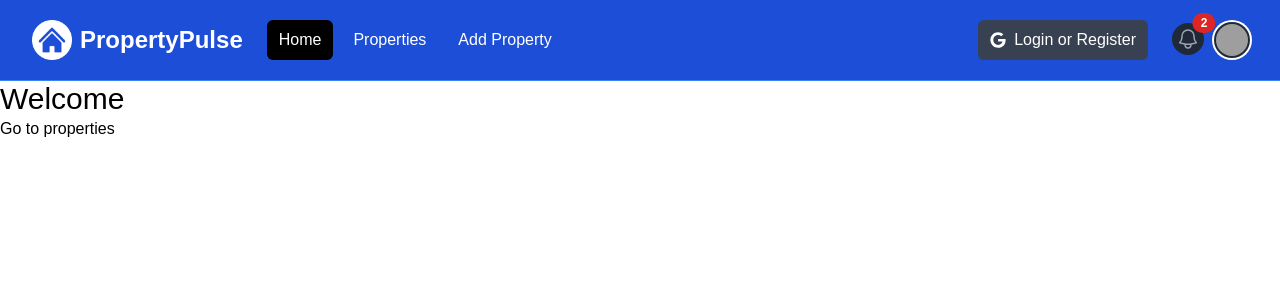
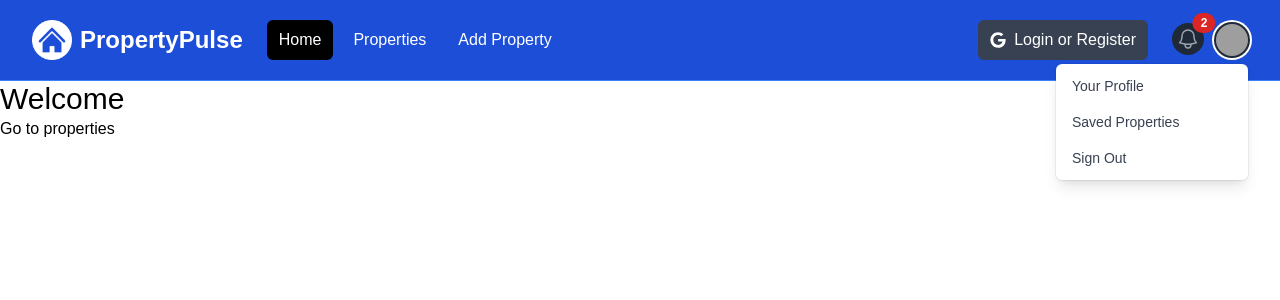
Before and after one commit to codiemaureen/PropertyPulse, a Next.js app: page / in a window 1280 px wide. Both pictures are taken after a click on the button "Open user menu". Shown: the top 300 px of the page. Built offline with nearby package versions, Linux system fonts and the light colour scheme; grey boxes are pictures that could not be loaded.

Commit message:
Feature: adding profile menu

```diff
--- a/app/components/NavBar.jsx
+++ b/app/components/NavBar.jsx
@@ -149,9 +149,10 @@ const NavBar = () => {
               </div>
 
               {/* <!-- Profile dropdown --> */}
+            {isProfileMenuOpen && (
               <div
                 id="user-menu"
-                className="hidden absolute right-0 z-10 mt-2 w-48 origin-top-right rounded-md bg-white py-1 shadow-lg ring-1 ring-black ring-opacity-5 focus:outline-none"
+                className="absolute right-0 z-10 mt-2 w-48 origin-top-right rounded-md bg-white py-1 shadow-lg ring-1 ring-black ring-opacity-5 focus:outline-none"
                 role="menu"
                 aria-orientation="vertical"
                 aria-labelledby="user-menu-button"
@@ -182,6 +183,7 @@ const NavBar = () => {
                   Sign Out
                 </button>
               </div>
+            )}
             </div>
           </div>
         </div>
@@ -213,7 +215,8 @@ const NavBar = () => {
               <span>Login or Register</span>
             </button>
           </div>
-      </div> )}
+        </div>
+      )}
     </nav>
   </>
   );
```
Lines whose indentation alone changed are shown as unchanged.
